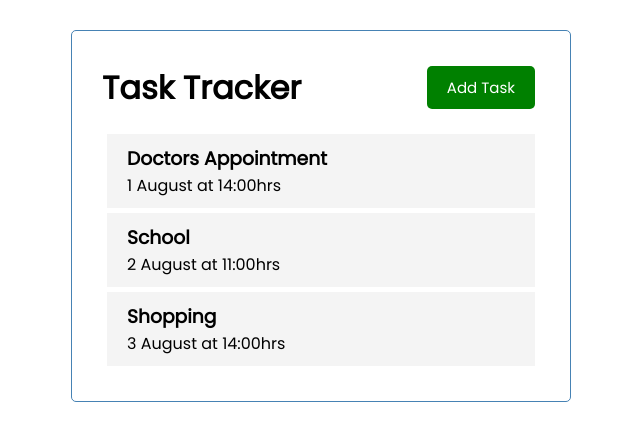
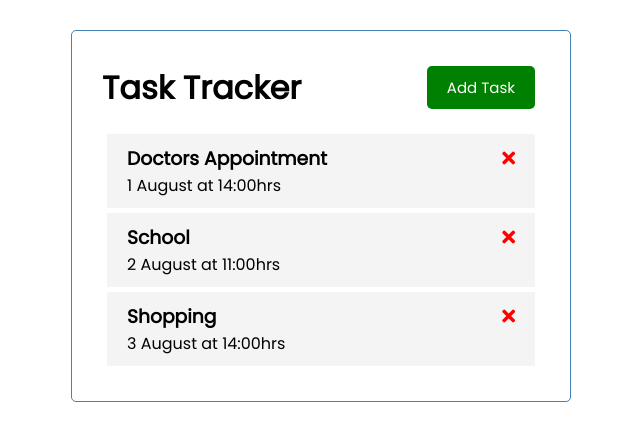
Before and after one commit to smaboshe/vue-task-tracker, a Vue app: page / in a window 1280 px wide. Shown: the top 440 px of the page, without its empty margins (319-959 px from the left). Built offline with nearby package versions, Linux system fonts and the light colour scheme.

Commit message:
Add a Font Awesome task close icon.
The functionality has not yet been implemented.

```diff
--- a/src/components/Task.vue
+++ b/src/components/Task.vue
@@ -1,6 +1,9 @@
 <template>
   <div class="task">
-    <h3>{{ task.text }}</h3>
+    <h3>
+      {{ task.text }}
+      <i class="fas fa-times"></i>
+    </h3>
     <p>{{ task.day }}</p>
   </div>
 </template>
```
